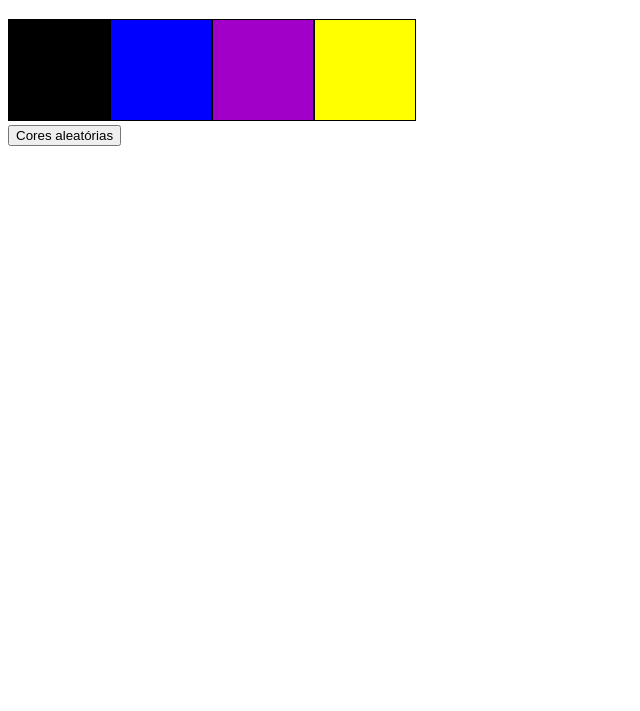
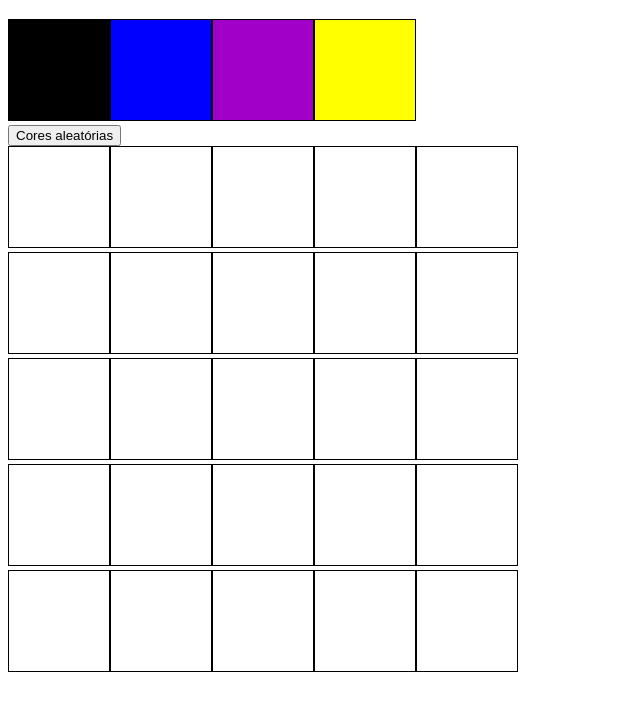
Before and after one commit to renanhenriquedev/Pixel-Art, a plain HTML site: page index.html in a window 1280 px wide. Shown: the part 61-772 px from the top of the page, without its empty margins (0-640 px from the left). Drawn offline with Linux system fonts and the light colour scheme.

Commit message:
feat news functions createSection and pixelFrame and requirement 6 done

```diff
--- a/script.js
+++ b/script.js
@@ -55,11 +55,30 @@ function manterCor() {
   }
 }
 
+function pixelFrame(frame) {
+  for (let i = 0; i < 5; i += 1) {
+    let criarQuadrado = document.createElement('div');
+    criarQuadrado.classList.add('quadrado', 'pixel', 'white');
+    frame.appendChild(criarQuadrado);
+    criarQuadrado = undefined;
+  }
+}
+
+function createSection() {
+  for (let i = 0; i < 5; i += 1) {
+    const frame = document.createElement('section');
+    frame.id = 'pixel-board';
+    body.appendChild(frame);
+    pixelFrame(frame);
+  }
+}
+
 function init() {
   square();
   createButton();
   trocarCor();
   manterCor();
+  createSection();
 }
 
 window.onload = init;
--- a/style.css
+++ b/style.css
@@ -10,6 +10,9 @@
 .yellow{
     background-color: yellow;
 }
+.white{
+    background-color: white;
+}
 div{
     display: inline-block;
 }
```
